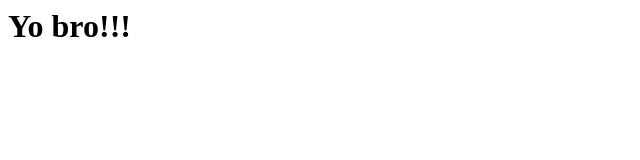
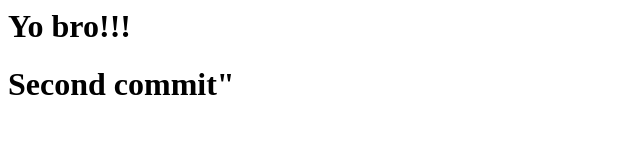
Before and after one commit to ShamanthM/index, a plain HTML site: page index.html in a window 1280 px wide. Shown: the whole page, without its empty margins (0-640 px from the left). Drawn offline with Linux system fonts and the light colour scheme.

Commit message:
second commit

```diff
--- a/index.html
+++ b/index.html
@@ -4,5 +4,6 @@
 </head>
 <body>
 <h1>Yo bro!!!</h1>
+<h1>Second commit"</h1>
 </body>
 </html>
```
